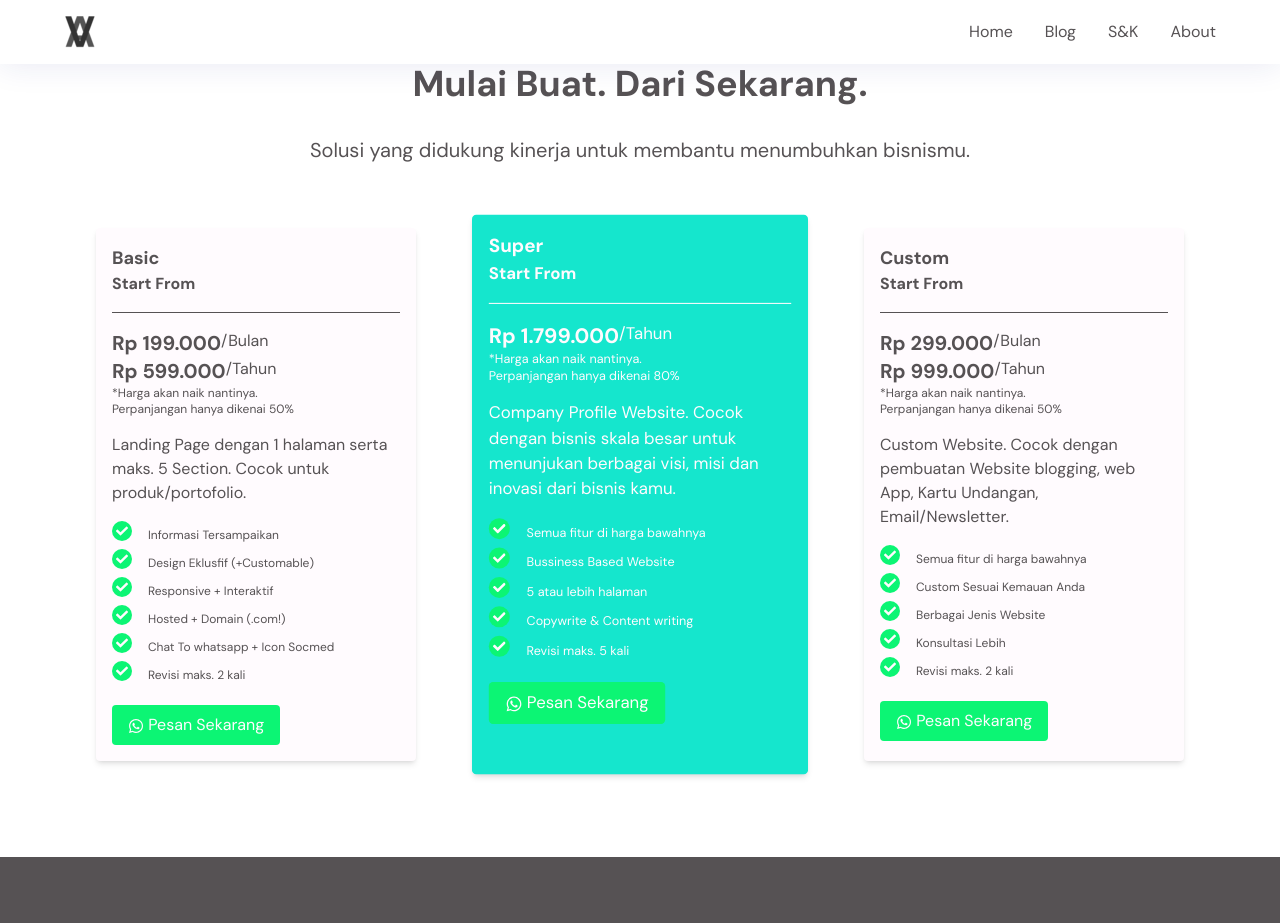
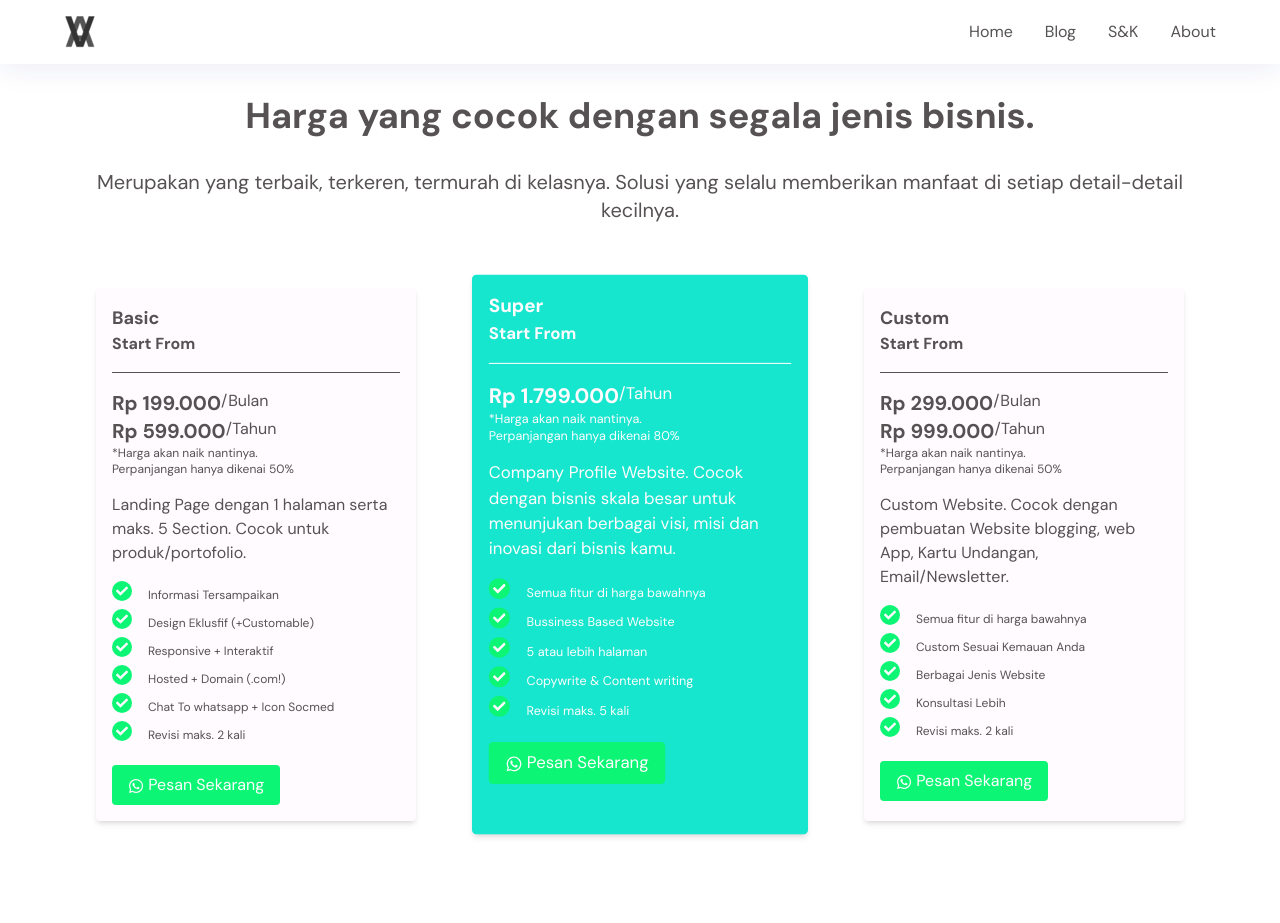
Before and after one commit to VArtzy/VArtz, a Next.js app: page /pricing in a window 1280 px wide. Shown: the top 923 px of the page. Built offline with nearby package versions, Linux system fonts and the light colour scheme.

Commit message:
fix pricing and tambah biar keren

```diff
--- a/app/pricing/page.tsx
+++ b/app/pricing/page.tsx
@@ -11,15 +11,16 @@ const Pricing = () => {
                     gap: "2em",
                     color: "white",
                 }}
-                className="max-w-6xl py-8 mx-auto px-8"
+                className="max-w-6xl py-16 mx-auto px-8"
                 id="pricing"
             >
                 <h2 className="text-3xl text-center lg:text-4xl font-bold mt-8 text-grayweb">
-                    Mulai Buat. Dari Sekarang.
+                    Harga yang cocok dengan segala jenis bisnis.
                 </h2>
                 <p className="text-grayweb text-xl text-center mb-8">
-                    Solusi yang didukung kinerja untuk membantu menumbuhkan
-                    bisnismu.
+                    Merupakan yang terbaik, terkeren, termurah di kelasnya.
+                    Solusi yang selalu memberikan manfaat di setiap
+                    detail-detail kecilnya.
                 </p>
                 <div className="grid md:grid-cols-2 lg:grid-cols-3 gap-16">
                     <div className="bg-snow text-grayweb shadow-md rounded p-4 text-center lg:text-left">
@@ -211,6 +212,11 @@ const Pricing = () => {
                         </a>
                     </div>
                 </div>
+
+                <p className="text-center">
+                    Merasa kurang cocok?{" "}
+                    <a className="underline">Konsultasikan sekarang!</a>
+                </p>
             </div>
             <Foo />
         </>
```
